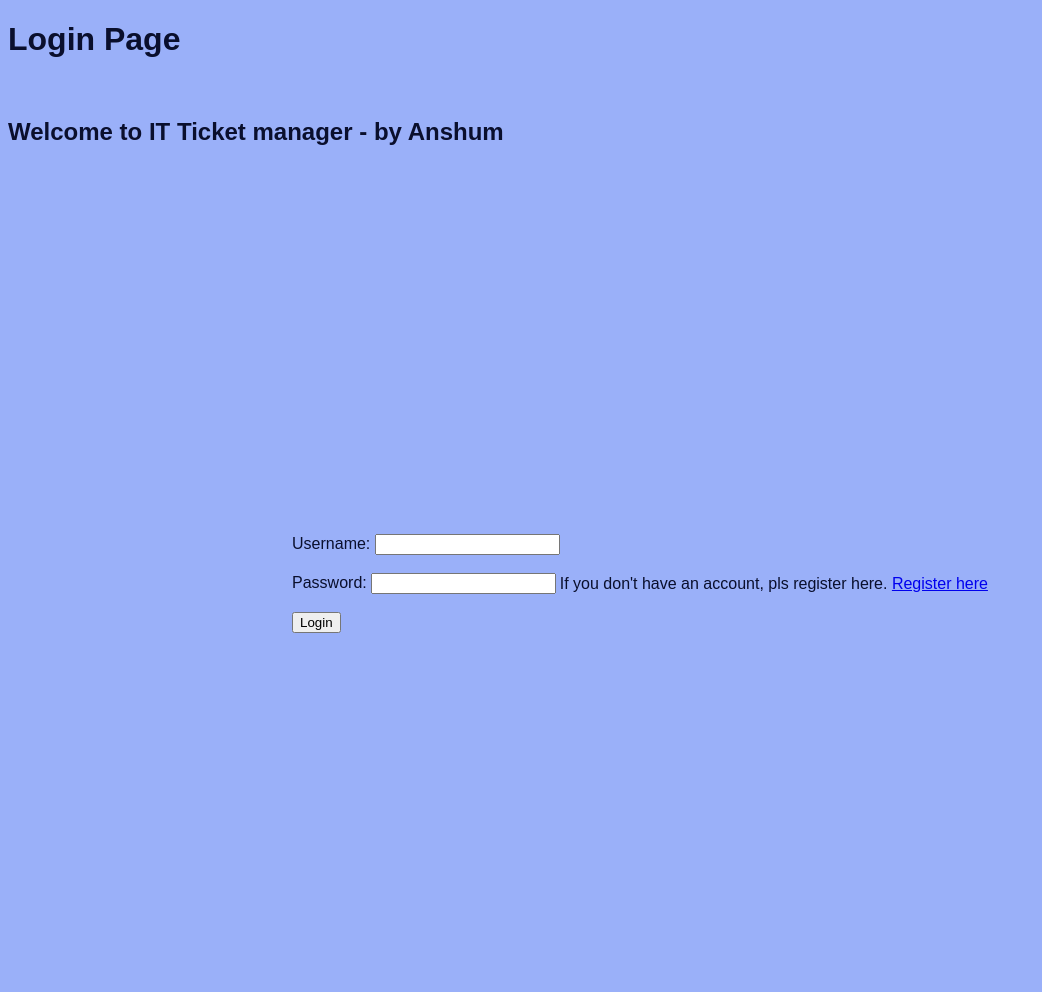
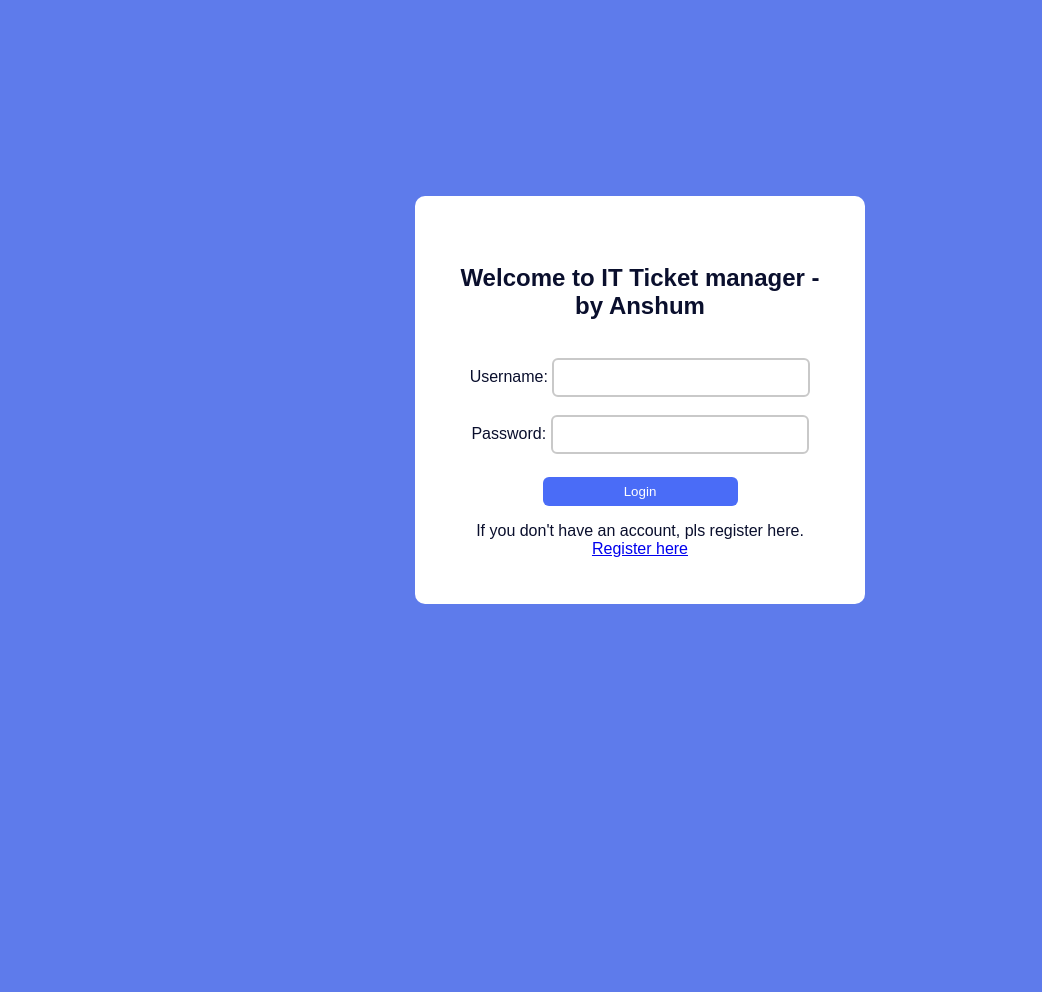
Before and after one commit to anshumkumar/IT_Ticket_manager_app_ak, a Flask app: page / in a window 1280 px wide. Shown: the whole page, without its empty margins (0-1042 px from the left). After the commit the page ends 604 px from the top, so only its background shows below. Run offline with Flask 3, Linux system fonts and the light colour scheme.

Commit message:
(Version 1.12) STarted working on css, currently styling login box and login page.

```diff
--- a/static/style.css
+++ b/static/style.css
@@ -1,12 +1,50 @@
+/* Overall background colour, font */
 body {
-    background-color: #9ab0f9;  /* Background colour for entire page */
+    background-color: #5e7beb;  /* Background colour for entire page */
     color: #0a0f2d;
     font-family: Arial, Helvetica, sans-serif;
+    margin: 0;
 }
 
+/* #9ab0f9; */
+
+/* Keeps everything in centre */
 .login-centre{
     display: flex;
     justify-content: center;
     align-items: center;
     height: 100vh;
 }
+
+/* For the entire login box */
+.login-box{
+    background: white;
+    padding: 30px;   /* Makes the box bigger*/
+    border-radius: 10px;   /* This will make the corners round */
+    width: 390px;  /* Perfect width for my text ( Welcome to IT Ticket manager - by Anshum  */
+    text-align: center;
+}
+
+.login-box h2 {
+    text-align: center;
+    margin-bottom: 20px;
+}
+
+
+.login-box input {
+    width: 60%;   /*increases width of input box*/
+    padding: 10px;  /* Increases size */
+    border: 2px solid #c9c9c9;   /*Black border in input box */
+    border-radius: 6px;
+}
+
+.login-box button {
+    width: 50%;
+    margin-top: 5px;
+    padding: 7px;
+    background-color: #4a6cf7;
+    color: white;
+    border: none;
+    border-radius: 6px;
+    cursor: pointer;
+}
--- a/templates/login.html
+++ b/templates/login.html
@@ -5,14 +5,14 @@
         <link rel="stylesheet" href="{{ url_for('static', filename='style.css') }}">
     </head>
     <body>
-        <h1>Login Page</h1>
+        <div class="login-centre">
+        <div class="login-box">
         <br>
         {% if error %}
         <p style="color: red;">{{ error }}</p>
         {% endif %}
         <h2> Welcome to IT Ticket manager - by Anshum </h2>
         <br>
-        <div class="login-centre">
         <form method="POST">
             <label>Username:</label>
             <input type="text" name="username" required>
@@ -24,7 +24,10 @@
             </button>
         </form>
 
-        <p> If you don't have an account, pls register here. <a href="{{ url_for('register') }}">Register here</a></p>
+        <p> If you don't have an account, pls register here. <a href="{{ url_for('register') }}">Register here</a>
+        </p>
         </div>
+        </div>
+
     </body>
 </html>
```
